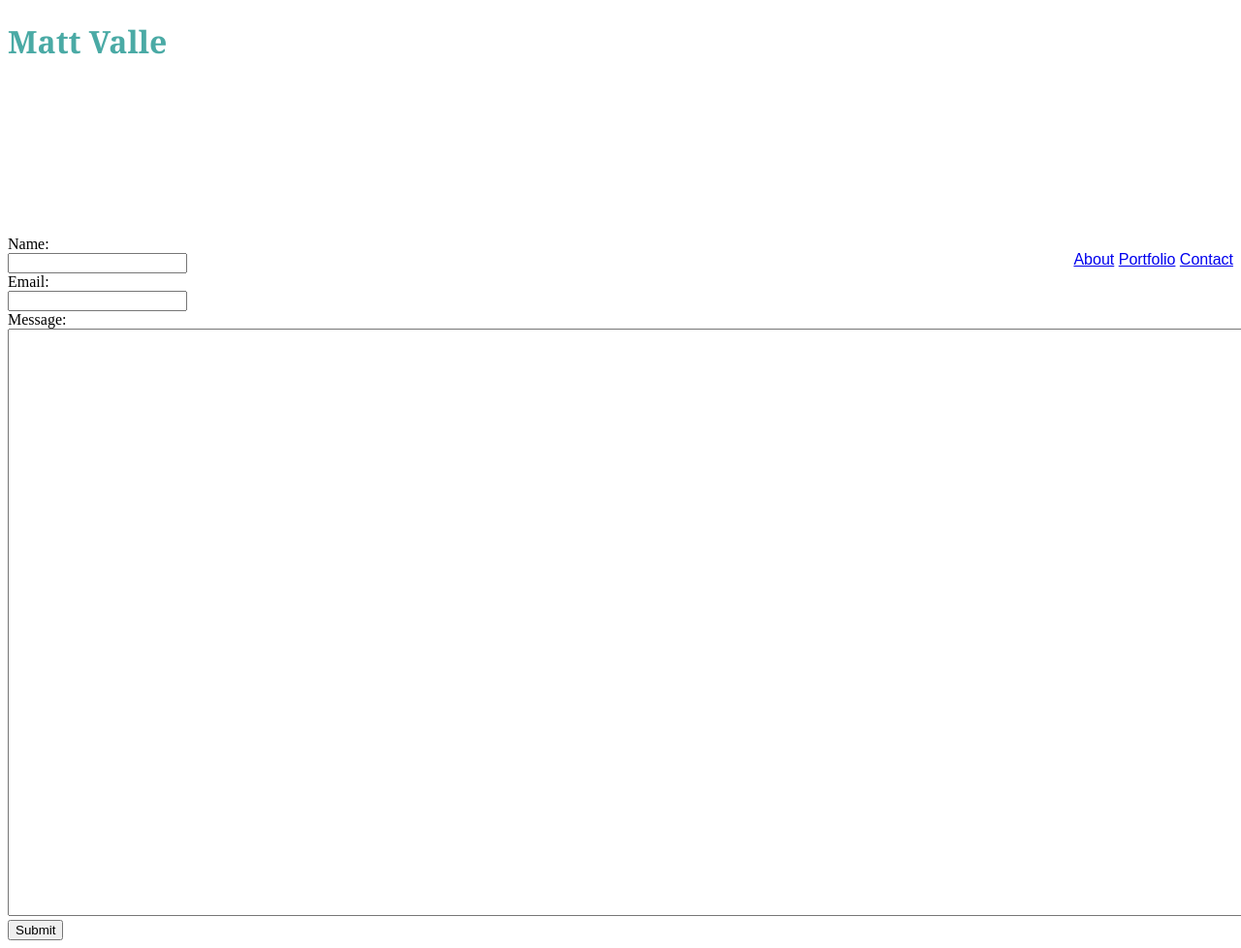
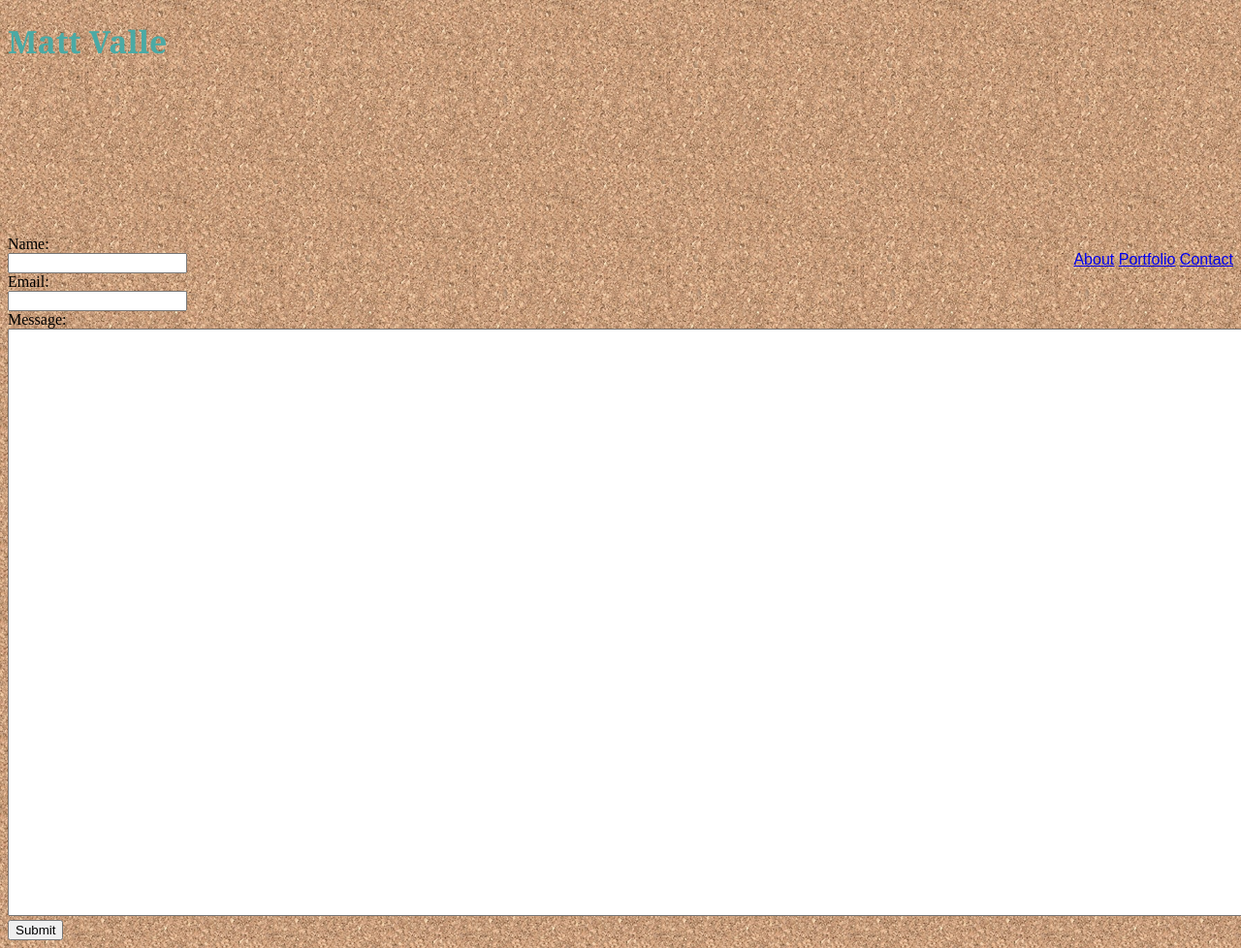
Before and after one commit to buckbuckfire/Basic-Portfolio, a plain HTML site: page contact.html in a window 1280 px wide. Shown: the top 978 px of the page at 97% size. Drawn offline with Linux system fonts and the light colour scheme; the site is published under a folder, as on GitHub Pages, so addresses that start at the root find nothing.

Commit message:
more css

```diff
--- a/assets/css/style.css
+++ b/assets/css/style.css
@@ -1,5 +1,5 @@
 body {
-    background-image: url("/assets/images/cork-board.png");
+    background-image: url("../images/cork-board.png");
 }
 
 
```
